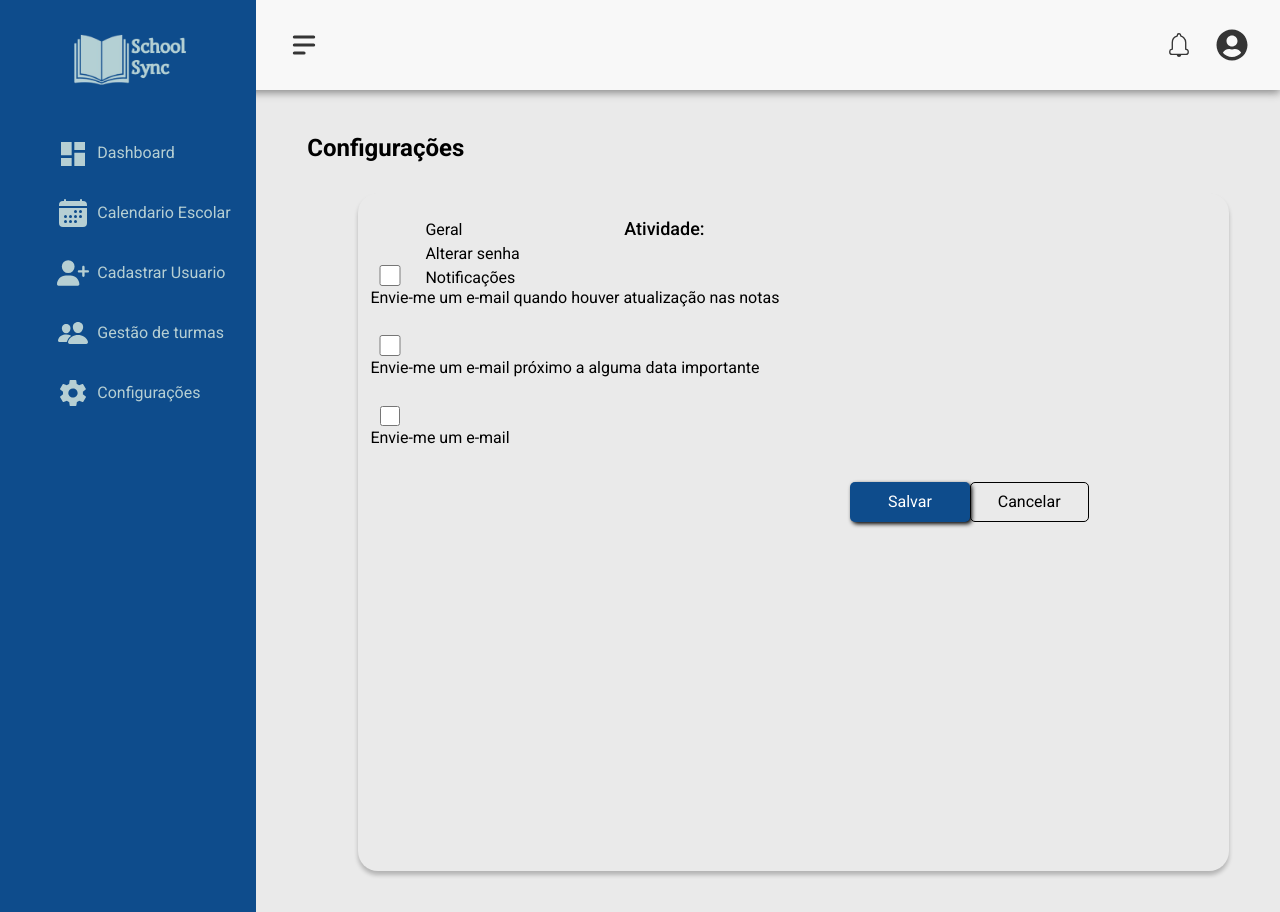
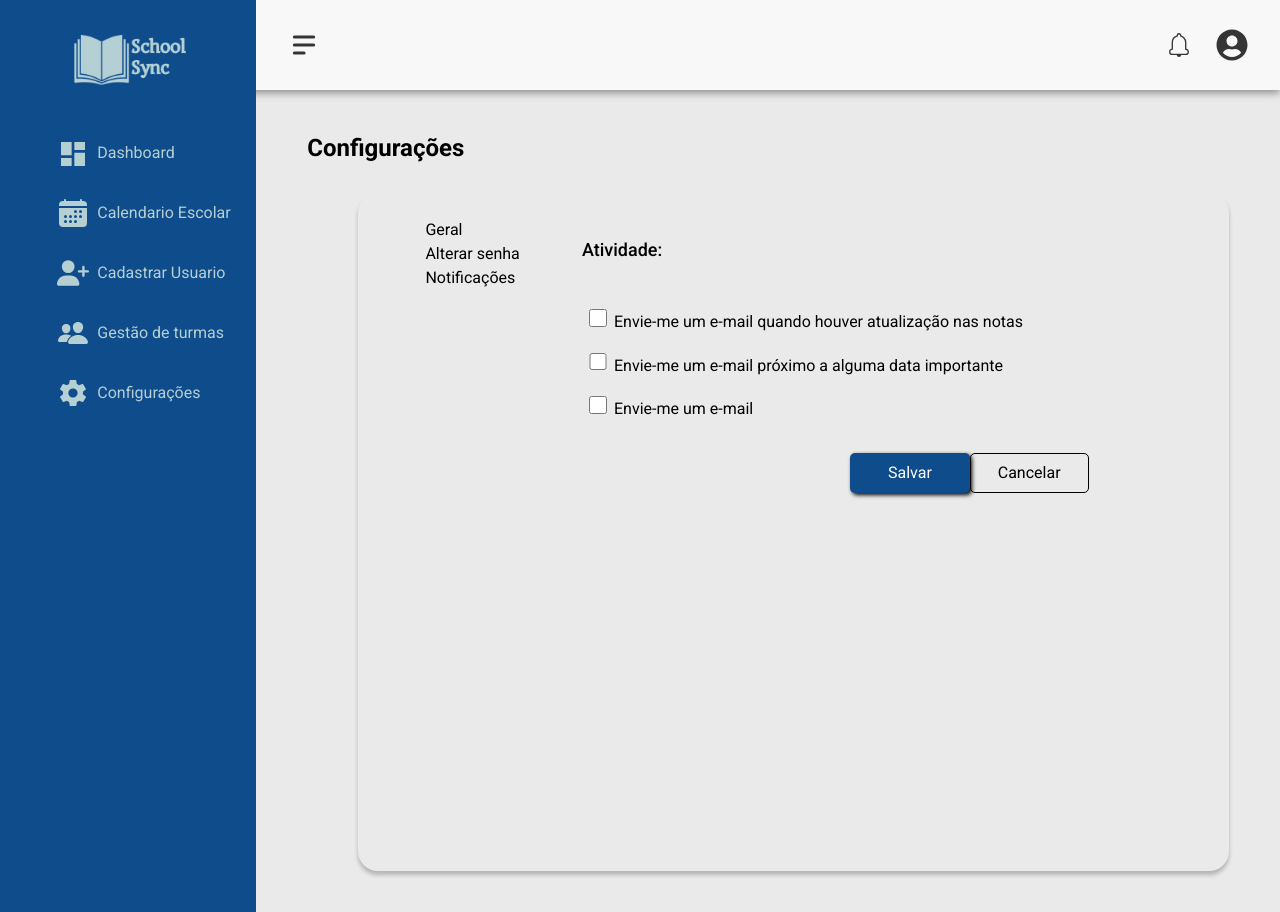
Before and after one commit to Alisonjs0/SchoolSync, a Next.js app: page /pages/alterarsenhapt2 in a window 1280 px wide. Built offline with nearby package versions, Linux system fonts and the light colour scheme.

Commit message:
modificações na alterarsenhapt2

```diff
--- a/app/pages/alterarsenhapt2/alterarsenhapt2.css
+++ b/app/pages/alterarsenhapt2/alterarsenhapt2.css
@@ -20,8 +20,7 @@ h4{
     color: black;
     font-family: "Roboto", system-ui;
     font-size: large;
-    padding-left: 30%;
-    margin-top: -8.5%;
+    margin-top: -8%;
 }
 
 .ctn-sub-menus{
@@ -35,13 +34,17 @@ h4{
  label{
     margin-top: 3%;
     color: black;
-    display: grid;
     font-family: "Roboto", system-ui;
 }
 
 input{
-    width: 2.5rem;
-    height: 1.3rem;
+    width: 2rem;
+    height: 1.1rem;
+}
+
+.ctn-form{
+    display: grid;
+    margin-left: 25%;
 }
 
 .Button{
--- a/app/pages/alterarsenhapt2/page.js
+++ b/app/pages/alterarsenhapt2/page.js
@@ -32,10 +32,11 @@ const AlterarSenhaPt2 = () => {
                     />
                     Envie-me um e-mail
                     </label>
-                    <div className="Button">
+                </div>
+
+                <div className="Button">
                     <button id="SaveButton">Salvar</button>
                     <button id="CancelButton">Cancelar</button>
-                    </div>
                 </div>
             </div>
         </EsqueletoPrincipal>
```
